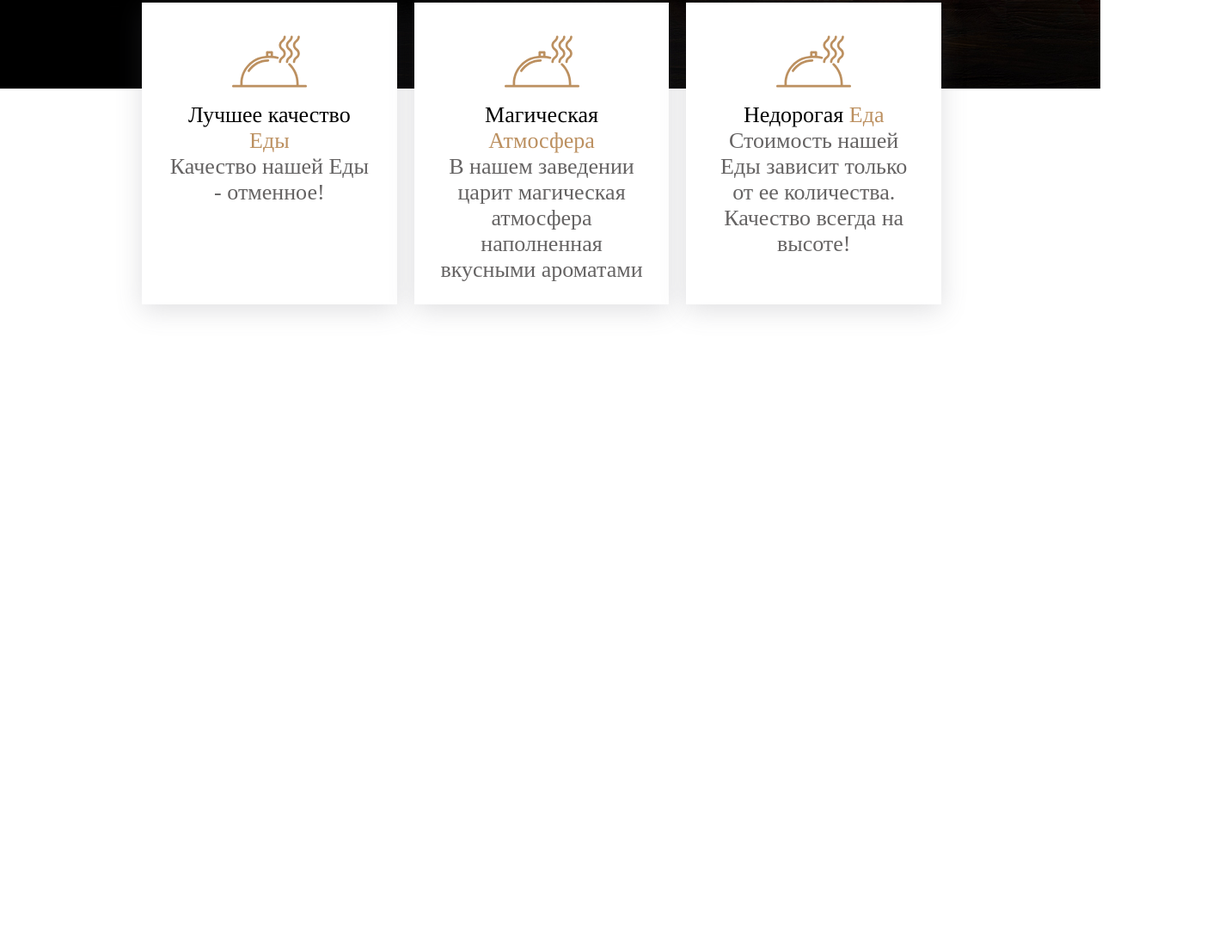
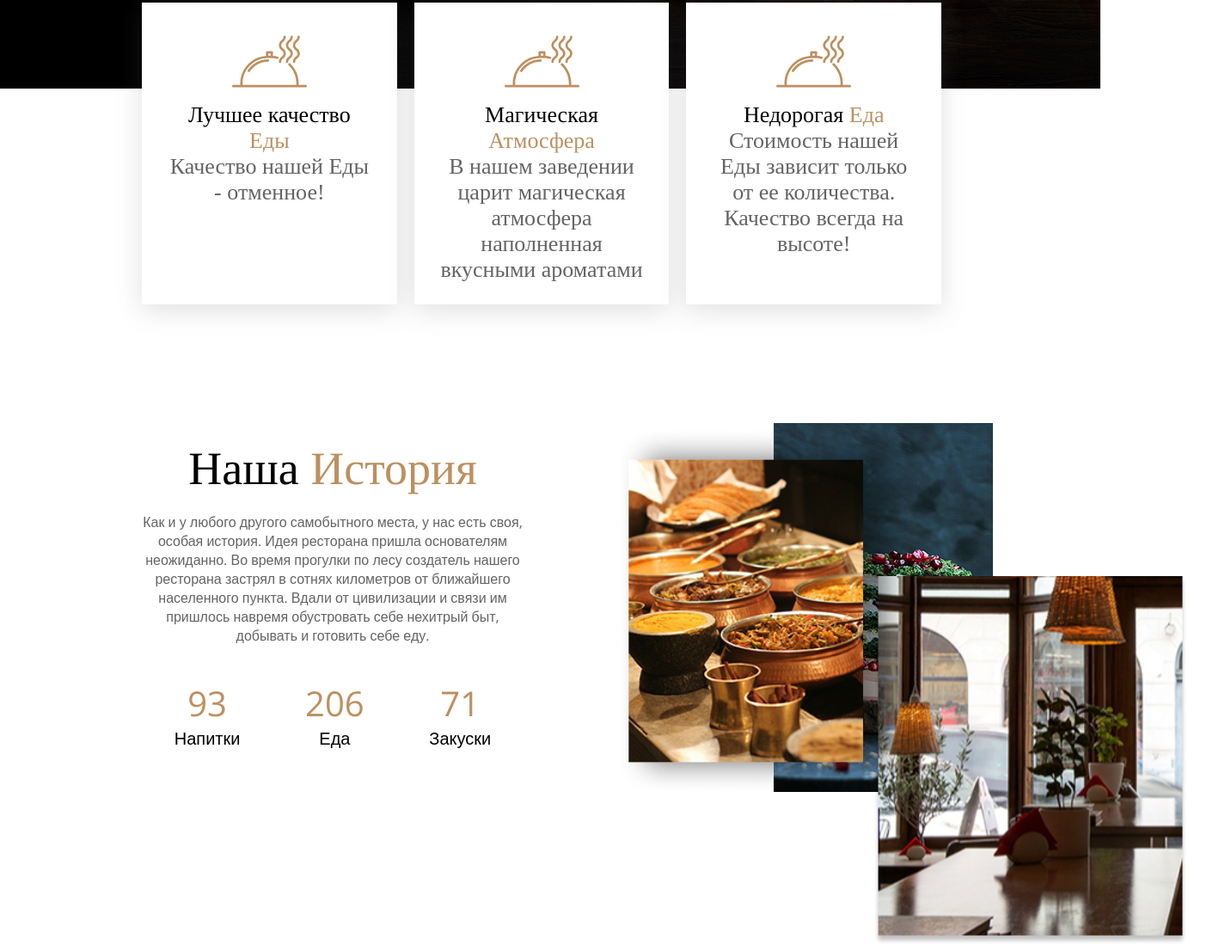
Before and after one commit to NazarSikora/restaurant, a plain HTML site: page index.html in a window 1280 px wide. Shown: the part 697-1796 px from the top of the page at 86% size, 1425 px wide, since content can reach past the window. Before the commit the page ends 1151 px from the top, so only its background shows below. Drawn offline with nearby package versions, Linux system fonts and the light colour scheme.

Commit message:
Implementation of the block Our history`

```diff
--- a/index.html
+++ b/index.html
@@ -97,5 +97,40 @@
             </div>
         </div>
     </div>
+    <div class="our-history">
+        <div class="container">
+            <div class="our-history__content">
+                <div class="our-history__data">
+                    <div class="our-history__title">Наша <span class="subtitle">История</span></div>
+                <div class="our-history__text">Как и у любого другого самобытного места, у нас есть своя, особая история. Идея ресторана пришла основателям неожиданно. Во время прогулки по лесу создатель нашего ресторана застрял в сотнях километров от ближайшего населенного пункта. Вдали от цивилизации и связи им пришлось навремя обустровать себе нехитрый быт, добывать и готовить себе еду.</div>
+                <div class="our-history__counts">
+                    <div class="our-history__item">
+                        <div class="our-history__item count">93</div>
+                        <div class="our-history__item subcounttitle">Напитки</div>
+                    </div>
+                    <div class="our-history__item">
+                        <div class="our-history__item count">206</div>
+                        <div class="our-history__item subcounttitle">Еда</div>
+                    </div>
+                    <div class="our-history__item">
+                        <div class="our-history__item count">71</div>
+                        <div class="our-history__item subcounttitle">Закуски</div>
+                    </div>
+                </div>
+                </div>
+                <div class="our-history__images">
+                    <div class="our-history__images image_one">
+                        <img src="images/1.png" alt="food"/>
+                    </div>
+                    <div class="our-history__images image_two">
+                        <img src="images/2.png" alt="food"/>
+                    </div>
+                    <div class="our-history__images image_three">
+                        <img src="images/3.png" alt="food"/>
+                    </div>
+                </div>
+            </div>
+        </div>
+    </div>
 </body>
 </html>
--- a/style.css
+++ b/style.css
@@ -165,3 +165,69 @@
     color: #656363;
     font-size: 26px;
 }
+
+.our-history {
+    margin-top: 60px;
+}
+
+.our-history__content {
+    display: flex;
+    position: absolute;
+}
+
+.our-history__title {
+    text-align: center;
+    font-family: 'Tinos', sans-serif;
+    font-size: 54px;
+    padding-bottom: 20px;
+}
+
+.our-history__text {
+    width: 444px;
+    text-align: center;
+    font-family: 'Open Sans', sans-serif;
+    padding-bottom: 40px;
+    color: #656363;
+}
+
+.our-history__counts {
+    display: flex;
+    justify-content: space-around;
+}
+
+.count {
+    font-family: 'Open Sans', sans-serif;
+    font-size: 40px;
+    color: #BC9060;
+    text-align: center;
+}
+
+.subcounttitle {
+    font-family: 'Open Sans', sans-serif;
+    font-size: 20px;
+    text-align: center;
+}
+
+.our-history__images {
+    display: flex;
+}
+
+.image_one {
+    position: relative;
+    top: -18px;
+    right: -107px;
+    z-index: 999;
+}
+
+.image_two {
+    position: relative;
+    z-index: 100;
+    top: 156px;
+    left: 108px;
+}
+
+.image_three {
+    position: relative;
+    top: -22px;
+    left: -270px;
+}
```
